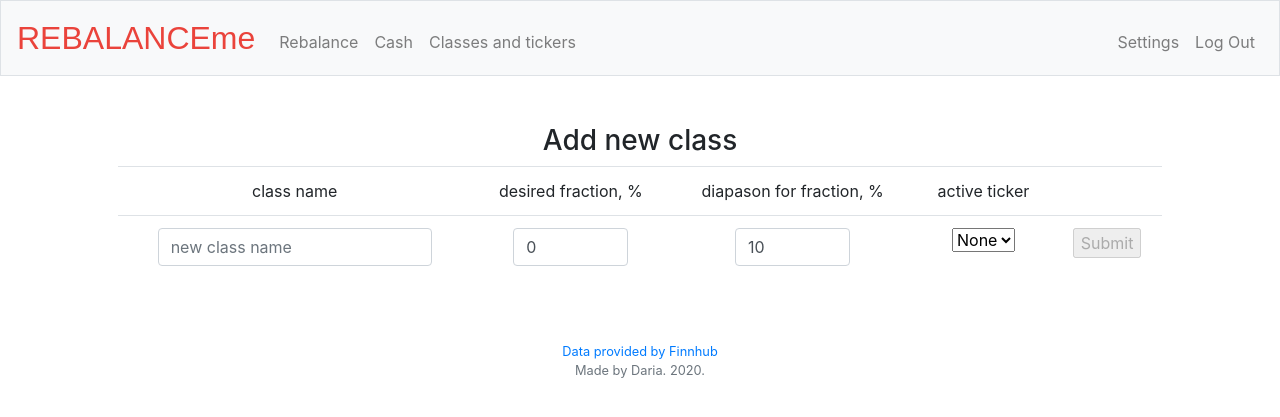
After one commit to andronikova/rebalanceme, a Flask app: template templates/add_class.html in a window 1280 px wide. The commit adds this page. Shown: the top 417 px of the page. Run offline with Flask 2, Linux system fonts and the light colour scheme; the template is opened without the code that fills it, so the values that code supplies are empty; some libraries are stand-ins or nearby versions.

Commit message:
page with class and tickers info completely works

```diff
--- a/app.py
+++ b/app.py
@@ -1,4 +1,4 @@
-from flask import Flask, render_template, request, redirect, session
+from flask import Flask, render_template, request, redirect, session, flash
 import math, time
 from flask_mail import Mail, Message
 import os
@@ -84,7 +84,7 @@ def index_page():
 def rebalance():
     if request.method == "GET":
         # return redirect("/")
-        portfolio = session.get("portfolio")
+        portfolio = session.get("portfolio_ticker")
 
         # create dict of id input formsload_portfolio in rebalence.html
         ids = {}
@@ -252,7 +252,7 @@ def change_ticker_info():
             old_class = portfolio_ticker[tck]['classname']
 
             # if class was changed, check if it was active ticker
-            if new_class != old_class:
+            if new_class != old_class and old_class != 'None':
                 portfolio_class = session.get('portfolio_class')
                 if portfolio_class[old_class]['activeticker']==tck:
                     # put None in active ticker cell for this class
@@ -302,8 +302,12 @@ def add_ticker():
         if len(datas) != 0:
             return error_page("You already have  such ticker!")
 
+        # load last id from ticker_db and put new id by hand (to avoid IntegrityError duplicate key violates unique-constraint)
+        max_id = ticker_db.query.order_by(ticker_db.id.desc()).first().id
+
         # change portfolio
-        new_row = ticker_db(userid=userid,ticker=ticker, number=0,classname=classname,currency=currency )
+        new_row = ticker_db(id=max_id+1, userid=userid,
+                            ticker=ticker, number=0,classname=classname,currency=currency )
 
         db.session.add(new_row)
         db.session.commit()
@@ -343,6 +347,80 @@ def delete_ticker():
 
         return redirect('/class_and_tickers')
 
+@app.route('/delete_class', methods=['GET','POST'])
+def delete_class():
+    if request.method == "GET":
+
+        return render_template('delete_class.html', portfolio_class=session.get('portfolio_class'))
+
+    if request.method == "POST":
+        classname = request.form.get("classname")
+
+        # change classname to None for all tickers in this class
+        portfolio_ticker = session.get('portfolio_ticker')
+        not_string = ""
+        for ticker in portfolio_ticker:
+            if portfolio_ticker[ticker]['classname'] == classname:
+                not_string += " " + ticker
+                ticker_db.query.filter_by(userid=userid, ticker=ticker).update({
+                    'classname': 'None'})
+                db.session.commit()
+
+        # delete this class from db
+        class_db.query.filter_by(userid=userid,classname=classname).delete(synchronize_session='evaluate')
+        db.session.commit()
+
+        # reload info in session
+        load_portfolio_info(userid, ticker_db, cash_db, class_db, False)
+
+        if len(not_string) >= 1:
+            flash('Class deletion leads to None class in tickers:' + not_string)
+        return redirect('/class_and_tickers')
+
+
+@app.route('/add_class', methods=['GET','POST'])
+def add_class():
+    if request.method == "GET":
+        return render_template('add_class.html', portfolio_ticker=session.get('portfolio_ticker') )
+
+    if request.method == "POST":
+        classname = request.form.get("classname")
+        fraction = request.form.get("diapason")
+        diapason = request.form.get("diapason")
+        activeticker = request.form.get("activeticker")
+
+        # check: is it new name for class
+        for name in session.get('portfolio_class'):
+            if name == classname:
+                return error_page('Such class exists! Choose another name.')
+
+        #check, that name consists of letters only
+        if classname.isalpha() == False:
+            return error_page('Class name should consist of letters only!')
+
+        # check that name consist of english letter only
+        eng_alphabet=("abcdefghijklmnopqrstuvwxyz")
+        for one_char in classname:
+            if one_char not in eng_alphabet:
+                return error_page('Use only latin letters!')
+
+        # load last id from class_db and put new id by hand (to avoid IntegrityError duplicate key violates unique-constraint)
+        max_id = class_db.query.order_by(class_db.id.desc()).first().id
+
+        # change portfolio
+        new_row = class_db(id=max_id+1, userid=userid, classname=classname,
+                           fraction=fraction, diapason=diapason,
+                           activeticker=activeticker)
+
+        db.session.add(new_row)
+        db.session.commit()
+
+        # reload  new portfolio in session
+        load_portfolio_info(userid, ticker_db, cash_db, class_db, False)
+
+        return redirect("/class_and_tickers")
+
+
 
 if __name__ == "__main__":
     app.run(debug=True)
--- /dev/null
+++ b/templates/add_class.html
@@ -0,0 +1,59 @@
+{% extends "layout.html" %}
+
+{% block title  %}
+        add class
+{% endblock %}
+
+{% block main %}
+<h3>Add new class</h3>
+<form action="\add_class" method="POST">
+    <div class="form-group">
+        <table class="table">
+            <thead>
+                <tr>
+                    <td>class name</td>
+                    <td>desired fraction, %</td>
+                    <td>diapason for fraction, %</td>
+                    <td>active ticker</td>
+                    <td> </td>
+                </tr>
+            </thead>
+            <tbody>
+                <tr>
+                    <td>
+                        <input name="classname" id="classname" autocomplete='off' class="form-control" type="text" placeholder="new class name">
+                    </td>
+                    <td>
+                        <input name="fraction" autocomplete='off' class="form-control" type="number" value="0" min="0" max="100">
+                    </td>
+                    <td>
+                        <input name="diapason" autocomplete='off' class="form-control" type="number" value="10" min="0" max="100">
+                    </td>
+                    <td>
+                        <select name='activeticker'>
+                            <option selected>None</option>
+                                {% for ticker in portfolio_ticker %}
+                                    <option>{{ticker}}</option>
+                                {% endfor %}
+                        </select>
+                    </td>
+                    <td>
+                        <input id="submit" name="submit" type="submit" disabled>
+                    </td>
+                </tr>
+            </tbody>
+        </table>
+    </div>
+</form>
+
+
+<script>
+    document.querySelector('#classname').onkeyup = function(){
+        if (document.querySelector('#classname').value === '') {
+            document.querySelector('#submit').disabled = true;
+        } else {
+            document.querySelector('#submit').disabled = false;
+        }
+    }
+</script>
+{% endblock %}
--- a/templates/layout.html
+++ b/templates/layout.html
@@ -1,6 +1,14 @@
 <!DOCTYPE html>
 <html lang="en">
+{% with messages = get_flashed_messages() %}
+    {% if messages %}
+        {% for message in messages %}
+            <!-- Do something with the message -->
+            {{ message }}
 
+        {% endfor %}
+    {% endif %}
+{% endwith %}
 
 
 <head>
--- a/templates/tickers_change.html
+++ b/templates/tickers_change.html
@@ -34,13 +34,16 @@
 
                     <td>
                         <select name={{ids[tck]['classname']}}>
+                            {% if portfolio_ticker[tck]['classname'] == 'None' %}
+                                <option selected>None</option>
+                            {% endif %}
+
                             {% for classname in portfolio_class %}
                                 {% if classname == portfolio_ticker[tck]['classname'] %}
                                     <option selected>{{classname}}</option>
                                 {% else %}
                                     <option>{{classname}}</option>
                                 {% endif %}
-
                             {% endfor %}
                         </select>
                     </td>
```
Also changed, not shown: templates/cash.html (+16 -17 lines), templates/class_and_tickers.html (+5 -4 lines), templates/delete_class.html (added, +34 -0 lines), templates/trash/change_fraction.html (renamed from templates/change_fraction.html).
